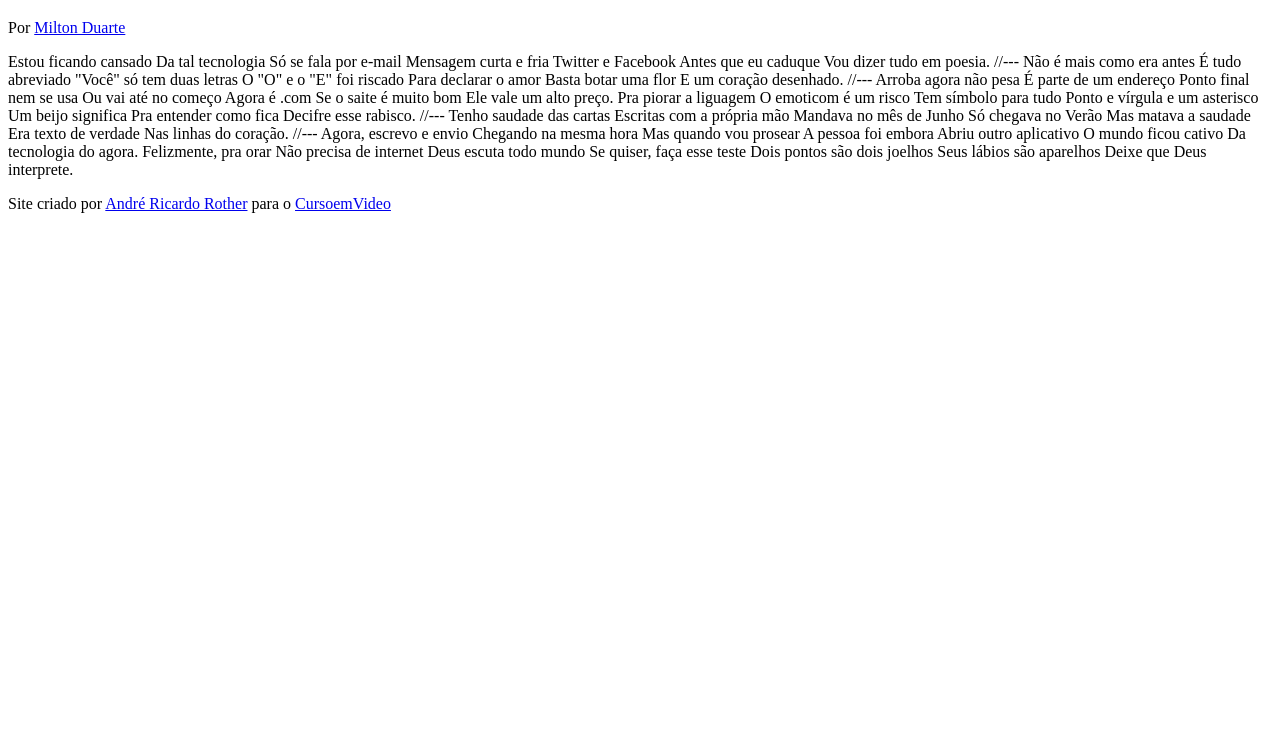
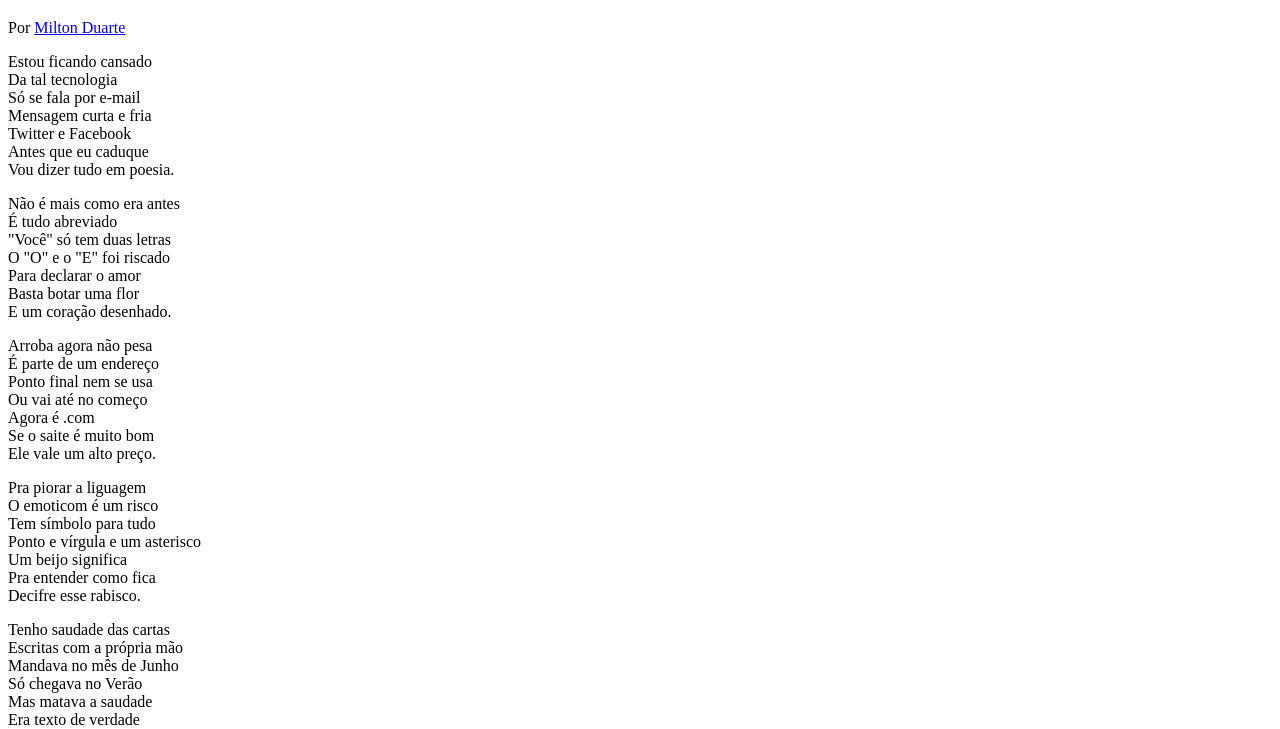
Before and after one commit to andrerr7dev/html-css, a plain HTML site: page desafios/desafio 12/index.html in a window 1280 px wide. Shown: the part 61-790 px from the top of the page. Drawn offline with Linux system fonts and the light colour scheme.

Commit message:
alterei o desafio 12

```diff
--- /dev/null
+++ b/desafios/desafio 12/estilo/style.css
@@ -0,0 +1 @@
+@charset "'UTF-8'";
--- a/desafios/desafio 12/index.html
+++ b/desafios/desafio 12/index.html
@@ -5,6 +5,7 @@
     <meta http-equiv="X-UA-Compatible" content="IE=edge">
     <meta name="viewport" content="width=device-width, initial-scale=1.0">
     <title>Cordel Moderno</title>
+    <link rel="stylesheet" href="estilo/style.css">
 </head>
 <body>
     <header>
@@ -16,71 +17,87 @@
         </p>
     </header>
 
-        Estou ficando cansado
-        Da tal tecnologia
-        Só se fala por e-mail
-        Mensagem curta e fria
-        Twitter e Facebook
-        Antes que eu caduque
-        Vou dizer tudo em poesia.
+    <section>
+        Estou ficando cansado <br>
+        Da tal tecnologia <br>
+        Só se fala por e-mail <br>
+        Mensagem curta e fria <br>
+        Twitter e Facebook <br>
+        Antes que eu caduque <br>
+        Vou dizer tudo em poesia. <br>
+    </section>
 
-        //---
+    <section>
+        <p>
+            Não é mais como era antes <br>
+            É tudo abreviado <br>
+            "Você" só tem duas letras <br>
+            O "O" e o "E" foi riscado <br>
+            Para declarar o amor <br>
+            Basta botar uma flor <br>
+            E um coração desenhado. <br>
+        </p>
+    </section>
 
-        Não é mais como era antes
-        É tudo abreviado
-        "Você" só tem duas letras
-        O "O" e o "E" foi riscado
-        Para declarar o amor
-        Basta botar uma flor
-        E um coração desenhado.
 
-        //---
+    <section>
+        <P>
+            Arroba agora não pesa <br>
+            É parte de um endereço <br>
+            Ponto final nem se usa <br>
+            Ou vai até no começo <br>
+            Agora é .com <br>
+            Se o saite é muito bom <br>
+            Ele vale um alto preço. <br>
+        </P>
 
-        Arroba agora não pesa
-        É parte de um endereço
-        Ponto final nem se usa
-        Ou vai até no começo
-        Agora é .com
-        Se o saite é muito bom
-        Ele vale um alto preço.
+        <P>
+            Pra piorar a liguagem <br>
+            O emoticom é um risco <br>
+            Tem símbolo para tudo <br>
+            Ponto e vírgula e um asterisco <br>
+            Um beijo significa <br>
+            Pra entender como fica <br>
+            Decifre esse rabisco. <br>
+        </p>
+    </section>
 
-        Pra piorar a liguagem
-        O emoticom é um risco
-        Tem símbolo para tudo
-        Ponto e vírgula e um asterisco
-        Um beijo significa
-        Pra entender como fica
-        Decifre esse rabisco.
+    <section>
+        <p>
+            Tenho saudade das cartas <br>
+            Escritas com a própria mão <br>
+            Mandava no mês de Junho <br>
+            Só chegava no Verão <br>
+            Mas matava a saudade <br>
+            Era texto de verdade <br>
+            Nas linhas do coração. <br>
+        </p>
+    </section>
 
-        //---
+    <section>
+        <p>
+            Agora, escrevo e envio <br>
+            Chegando na mesma hora <br>
+            Mas quando vou prosear <br>
+            A pessoa foi embora <br>
+            Abriu outro aplicativo <br>
+            O mundo ficou cativo <br>
+            Da tecnologia do agora. <br>
+        </p>
 
-        Tenho saudade das cartas
-        Escritas com a própria mão
-        Mandava no mês de Junho
-        Só chegava no Verão
-        Mas matava a saudade
-        Era texto de verdade
-        Nas linhas do coração.
+        <p>
+            Felizmente, pra orar <br>
+            Não precisa de internet <br>
+            Deus escuta todo mundo <br>
+            Se quiser, faça esse teste <br>
+            Dois pontos são dois joelhos <br>
+            Seus lábios são aparelhos <br>
+            Deixe que Deus interprete.
+        </p>
+    </section>
 
-        //---
-
-        Agora, escrevo e envio
-        Chegando na mesma hora
-        Mas quando vou prosear
-        A pessoa foi embora
-        Abriu outro aplicativo
-        O mundo ficou cativo
-        Da tecnologia do agora.
-
-        Felizmente, pra orar
-        Não precisa de internet
-        Deus escuta todo mundo
-        Se quiser, faça esse teste
-        Dois pontos são dois joelhos
-        Seus lábios são aparelhos
-        Deixe que Deus interprete.
-        <footer>
-            <p>Site criado por <a href="https://andrerr7dev.github.io" target="_blank">André Ricardo Rother</a> para o <a href="https://www.cursoemvideo.com" target="_blank">CursoemVideo</a></p>
-        </footer>
+    <footer>
+        <p>Site criado por <a href="https://github.com/andrerr7dev" target="_blank">André Ricardo Rother</a> para o <a href="https://www.cursoemvideo.com" target="_blank">CursoemVideo</a></p>
+    </footer>
 </body>
 </html>
```
